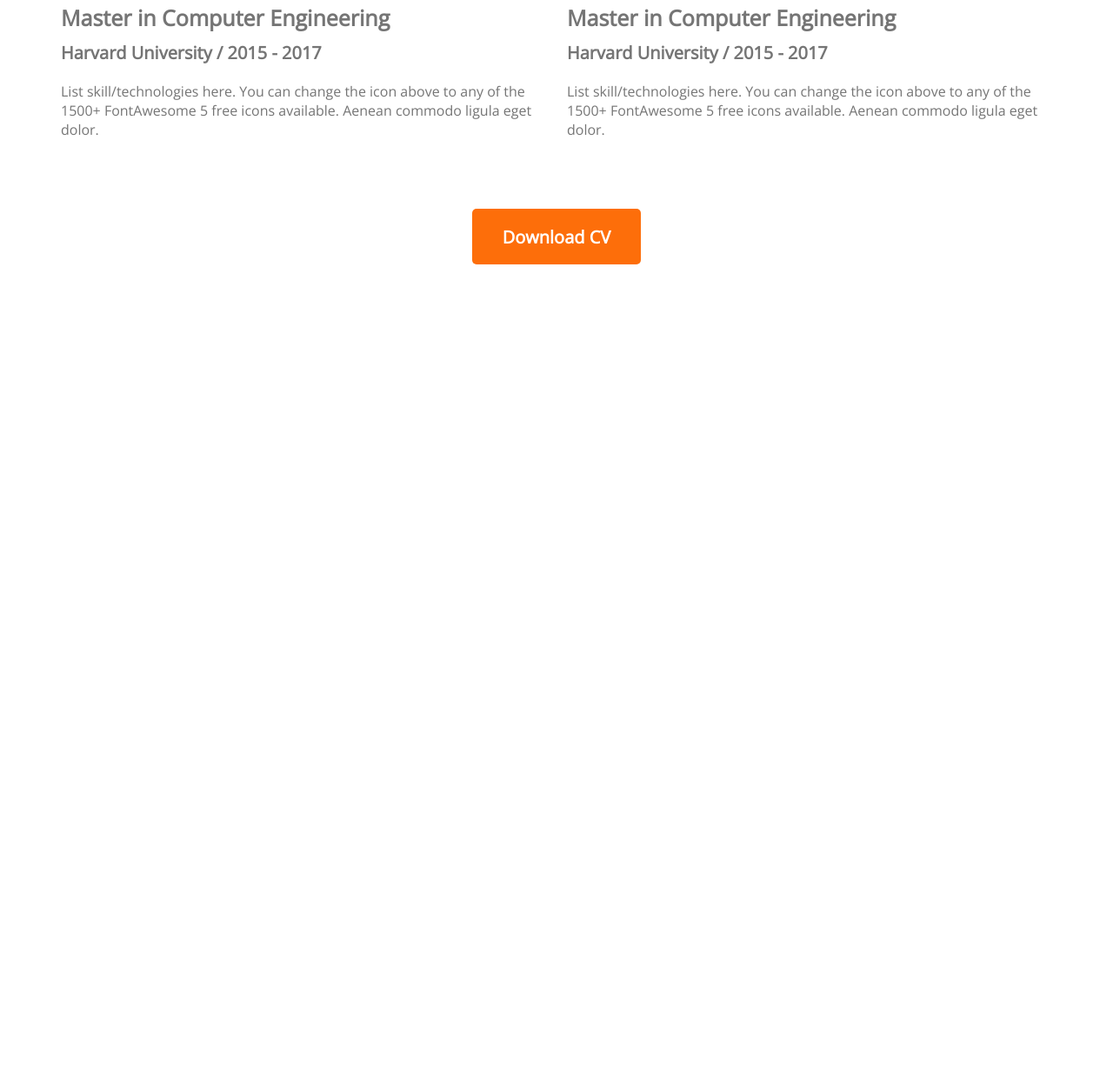
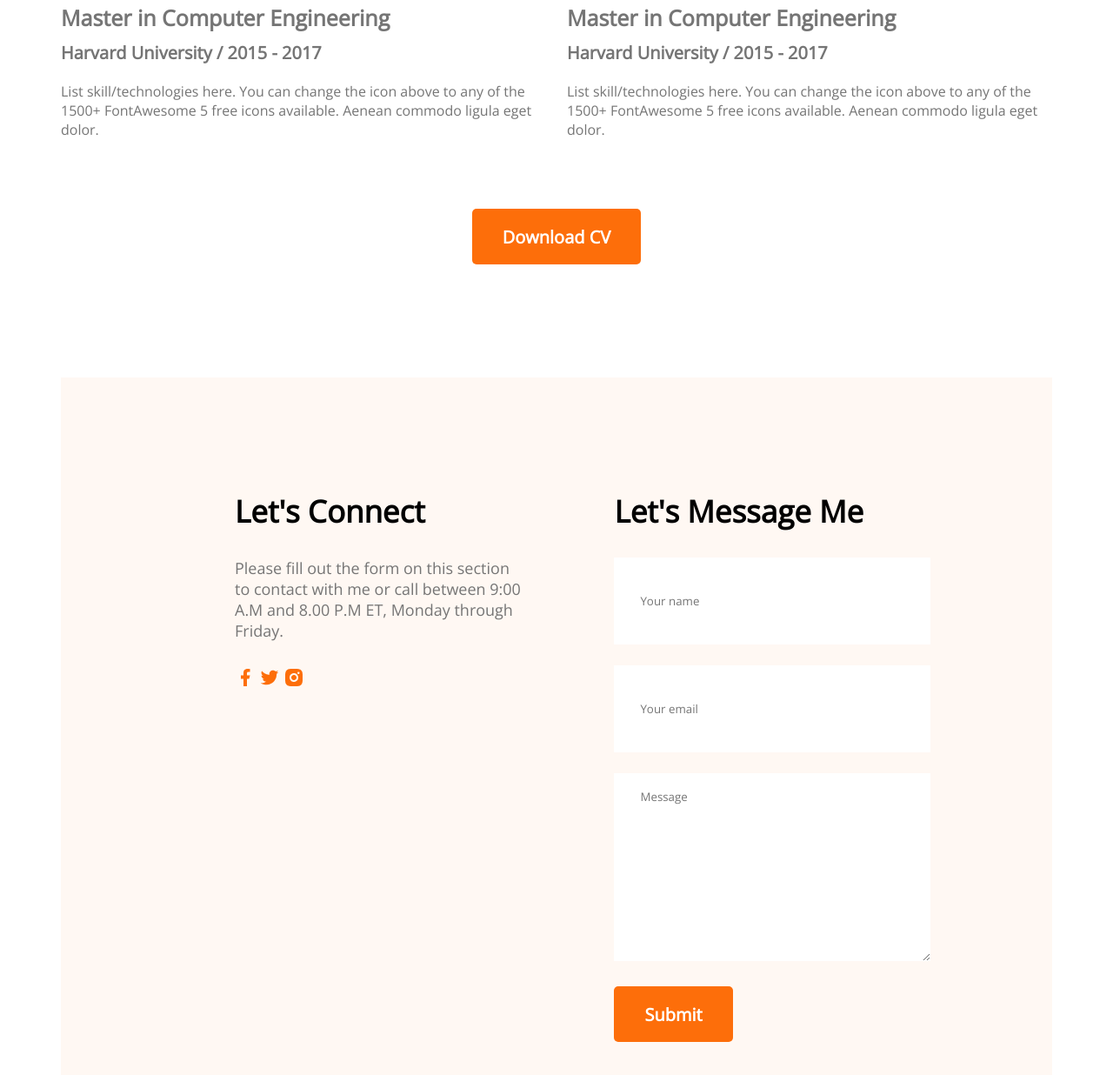
Before and after one commit to rafidulislam19/Developer-portfolio, a plain HTML site: page index.html in a window 1280 px wide. Shown: the part 2927-4163 px from the top of the page at 87% size. Before the commit the page ends 3231 px from the top, so only its background shows below. Drawn offline with nearby package versions, Linux system fonts and the light colour scheme.

Commit message:
contact added

```diff
--- a/index.html
+++ b/index.html
@@ -132,6 +132,31 @@
                 <button class="btn-primary">Download CV</button>
             </div>
         </section>
+
+        <section class="contact">
+            <div>
+                <h3 class="section-title">Let's Connect</h3>
+                <p class="section-desc">Please fill out the form on this section to contact with me or call between 9:00 A.M and 8.00 P.M ET, Monday through Friday.</p>
+                <a href="">
+                    <img src="images/icons/facebook.png" alt="">
+                </a>
+                <a href="">
+                    <img src="images/icons/twitter.png" alt="">
+                </a>
+                <a href="">
+                    <img src="images/icons/insta.png" alt="">
+                </a>
+            </div>
+            <div>
+                <h3 class="section-title">Let's Message Me</h3>
+                <form action="">
+                    <input type="text" placeholder="Your name">
+                    <input type="email" name="" id="" placeholder="Your email">
+                    <textarea name="" id="" cols="30" rows="10" placeholder="Message"></textarea>
+                    <input class="btn-primary" type="submit" value="Submit">
+                </form>
+            </div>
+        </section>
     </main>
     <footer>
 
--- a/styles/portfolio.css
+++ b/styles/portfolio.css
@@ -146,3 +146,27 @@ section {
   margin-top: 50px;
   text-align: center;
 }
+.contact {
+  display: flex;
+  gap: 100px;
+  background: #fff8f3;
+  padding: 130px 200px;
+}
+.contact .section-title {
+  text-align: left;
+}
+.contact input[type="text"],
+input[type="email"],
+textarea {
+  margin-bottom: 24px;
+  border: 0;
+  width: 100%;
+  padding: 18px 30px;
+}
+input {
+  height: 64px;
+}
+
+.contact a {
+  text-decoration: none;
+}
```
